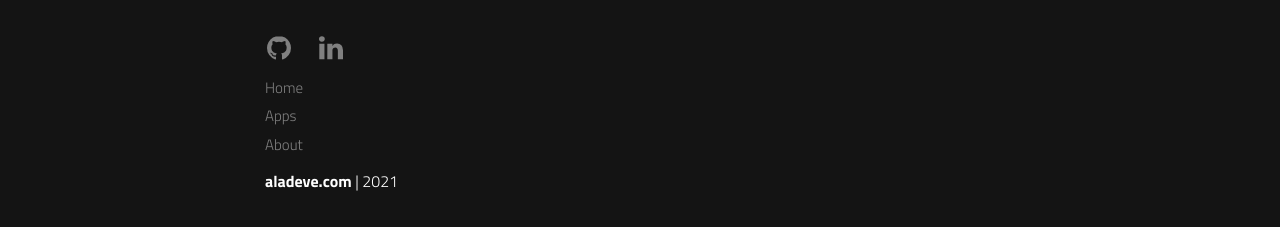
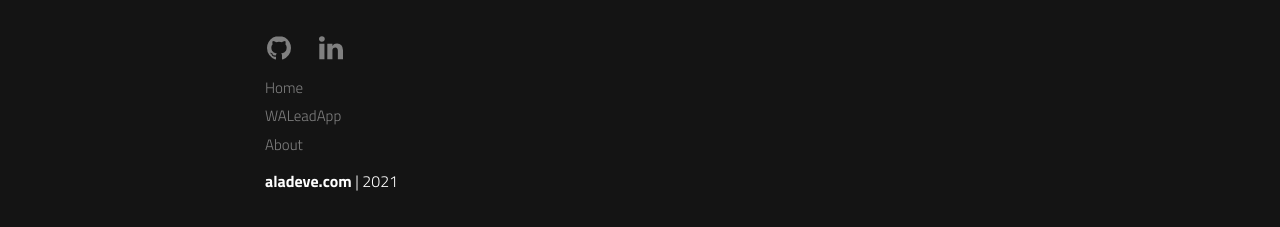
Before and after one commit to aladeveloper/waleadaap-blog, a Jekyll site: the page built from index.html, in a window 1280 px wide and 900 px high, scrolled down 1524 px. Shown: the part 670-897 px from the top of the window. Built offline with Jekyll 4.4.1, drawn with Linux system fonts in a browser that asks for light colours; a script that is not in the unit is left out.

Commit message:
Mengganti nama url waleadapp

```diff
--- a/_config.yml
+++ b/_config.yml
@@ -12,8 +12,8 @@ show_hero: true
 menu:
   - title: Home
     url: /
-  - title: Apps
-    url: /apps
+  - title: WALeadApp
+    url: /waleadapp
   - title: About
     url: /about
   # - title: Contact
```
